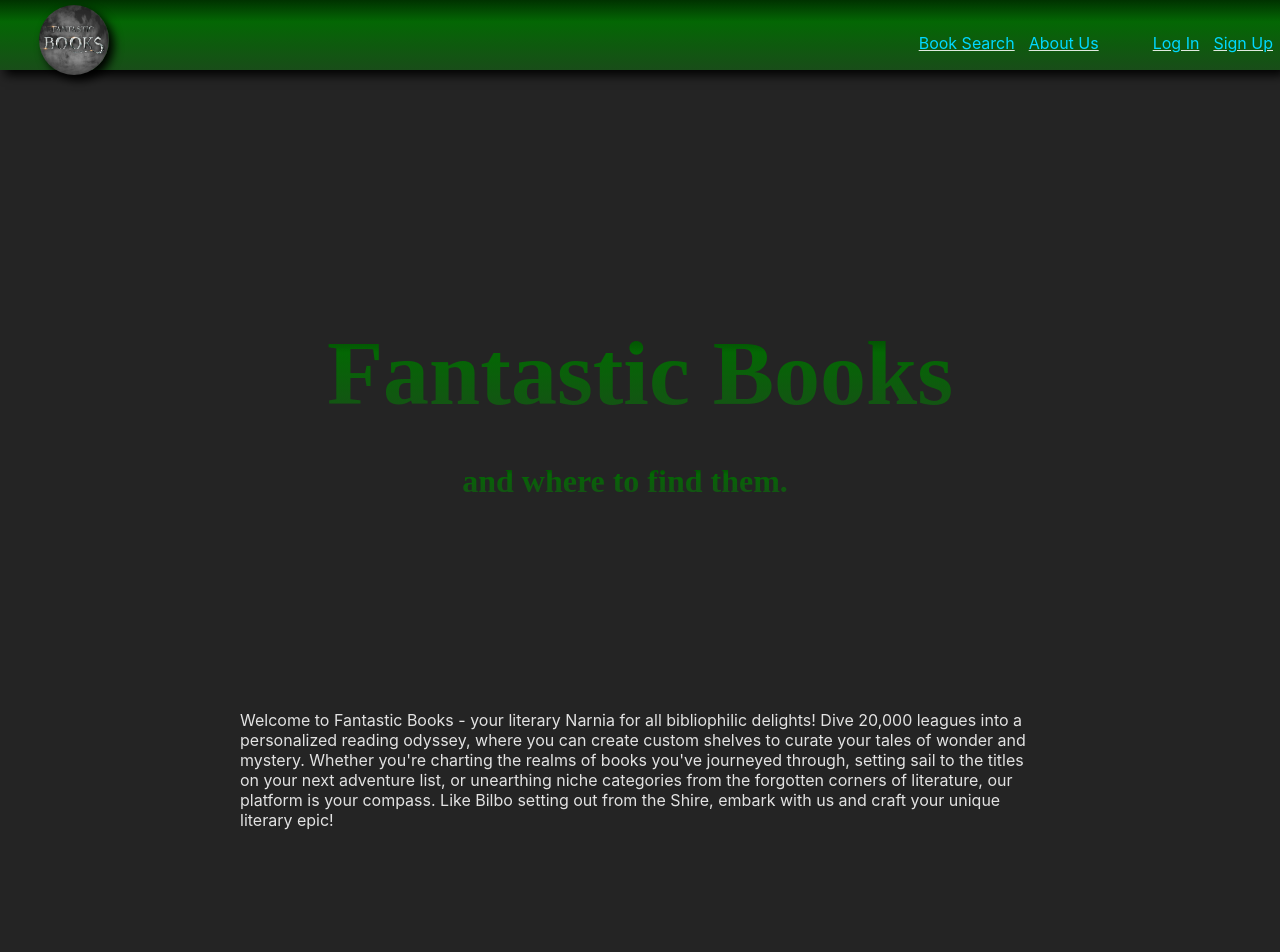
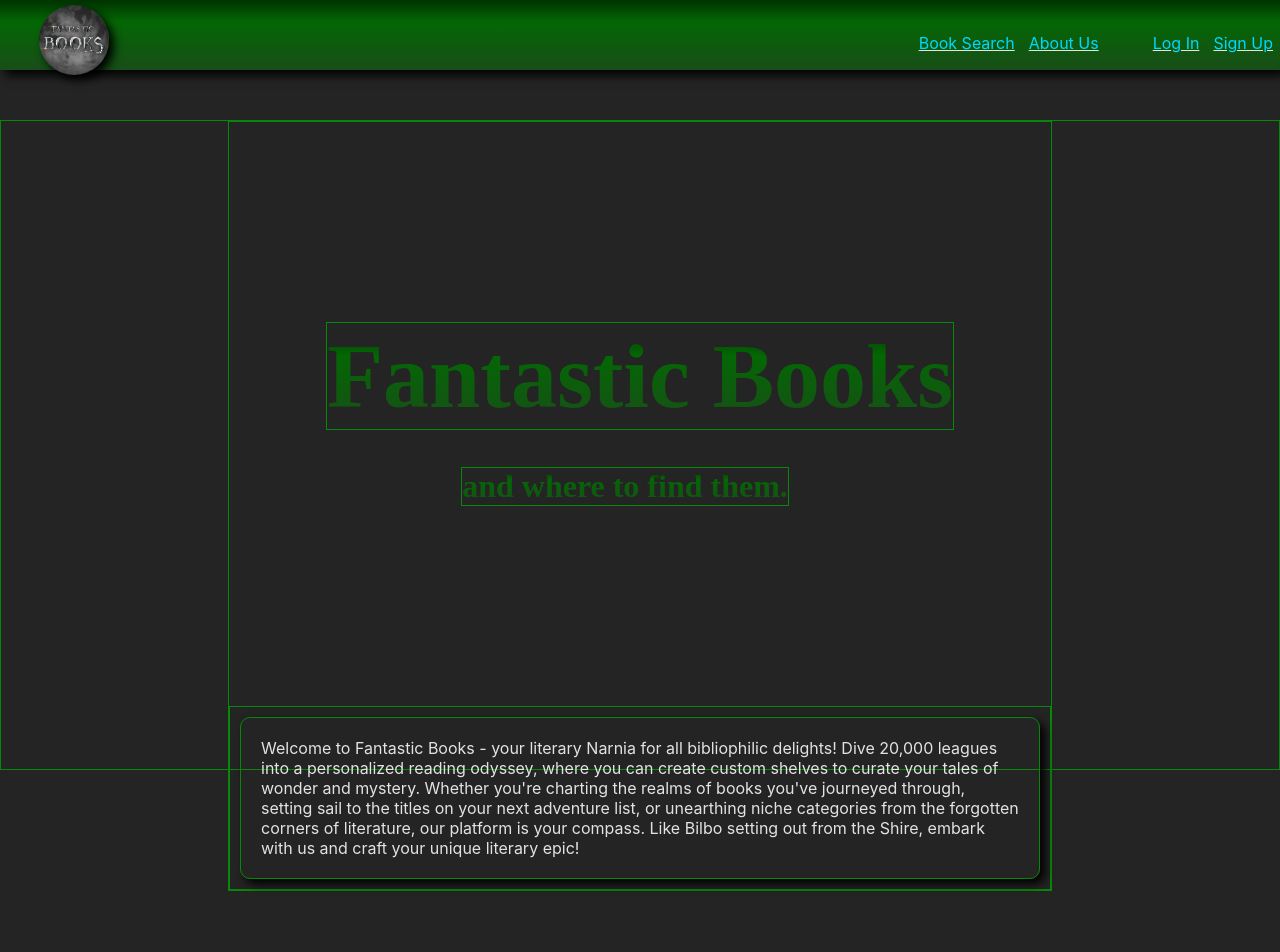
Before and after one commit to cmpacheco23/fantastic-books-front-end, a React (Vite) app: page / in a window 1280 px wide. Shown: the top 952 px of the page. Built offline with nearby package versions, Linux system fonts and the light colour scheme; no server answers.

Commit message:
landing css progress

```diff
--- a/src/pages/Landing/Landing.jsx
+++ b/src/pages/Landing/Landing.jsx
@@ -24,15 +24,18 @@ const Landing = ({ user }) => {
           </h2>
 
           <div className="app-description">
-            <p className="description">
+            <p className={styles.description}>
               Welcome to Fantastic Books - your literary Narnia for all bibliophilic delights! Dive 20,000 leagues into a personalized reading odyssey, where you can create custom shelves to curate your tales of wonder and mystery. Whether you're charting the realms of books you've journeyed through, setting sail to the titles on your next adventure list, or unearthing niche categories from the forgotten corners of literature, our platform is your compass. Like Bilbo setting out from the Shire, embark with us and craft your unique literary epic!
             </p>
           </div>
         </section>
 
+        <div>
+
         <h3>How to use this app:</h3>
 
         <section className={styles.directions}>
+
 
             <div>
               <h4 className="direction-title">
@@ -61,6 +64,7 @@ const Landing = ({ user }) => {
               </p>
             </div>
           </section>
+        </div>
 
         <h3>About the Devs:</h3>
 
--- a/src/pages/Landing/Landing.module.css
+++ b/src/pages/Landing/Landing.module.css
@@ -1,6 +1,6 @@
-/* main, main * {
+main, main * {
   border: 1px solid #088808;
-} */
+}
 
 .spacer {
   height: 90px;
@@ -69,6 +69,13 @@ background: linear-gradient(180deg, rgba(0,50,0,1) 0%, rgba(4,103,4,1) 31%, rgba
   margin: 10px;
 }
 
+.description {
+
+  padding: 20px;
+  border-radius: 10px;
+  box-shadow: 5px 5px 10px black;
+}
+
 .directions {
   margin-bottom: 100px;
 }
```
Lines whose indentation alone changed are shown as unchanged.
